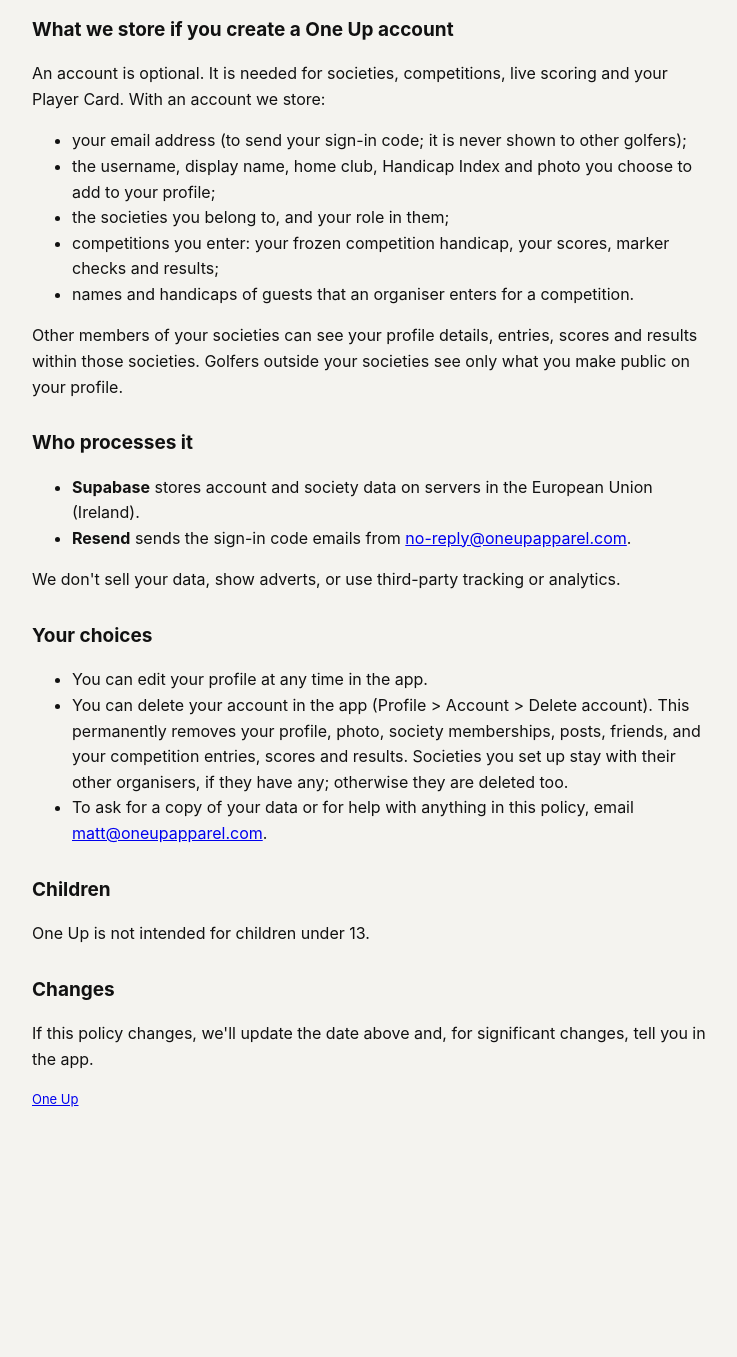
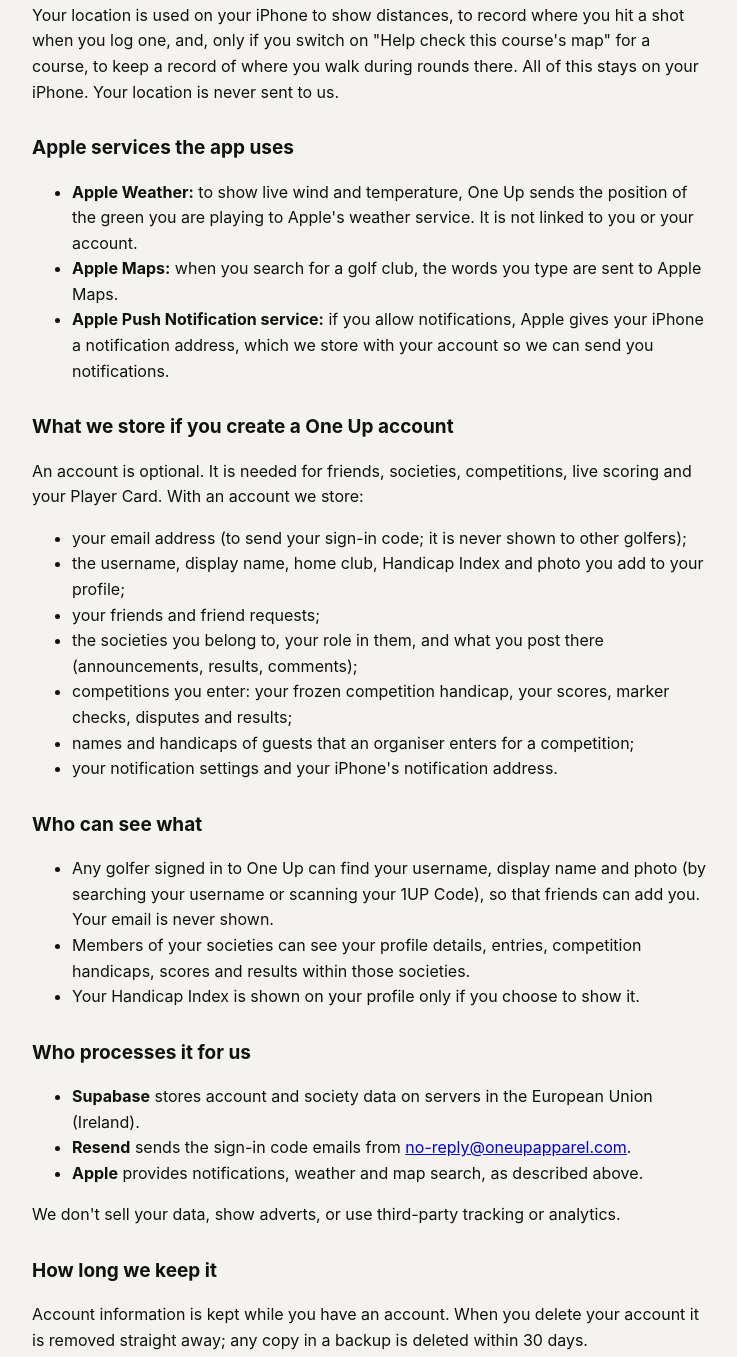
Before and after one commit to MatttDoggg/one-up-site, a plain HTML site: page privacy/index.html in a window 1280 px wide. Shown: the part 370-1727 px from the top of the page, without its empty margins (270-1007 px from the left). Before the commit the page ends 1553 px from the top, so only its background shows below. Drawn offline with Linux system fonts and the light colour scheme.

Commit message:
Revise privacy policy for clarity and detail
Updated privacy policy to clarify data usage and storage practices.

```diff
--- a/privacy/index.html
+++ b/privacy/index.html
@@ -10,30 +10,47 @@
 <div class="policy">
 <h1>One Up: Privacy Policy</h1>
 <p>Last updated: 11 November 2026</p>
-<p>One Up is a golf scoring app for societies and golf trips, run by Matthew Simpson (contact: <a href="mailto:matt@oneupapparel.com">matt@oneupapparel.com</a>). This policy explains what the app stores, why, and the choices you have.</p>
+<p>One Up is a golf app for scoring, improving your game, and running societies and golf trips. It is run by Matthew Simpson (contact: <a href="mailto:matt@oneupapparel.com">matt@oneupapparel.com</a>), who decides how your information is used. This policy explains what the app stores, why, who helps us process it, and your choices.</p>
 <h2>What stays on your iPhone</h2>
-<p>Your own rounds, scores, clubs, course notes and profile photo are stored on your iPhone. Your location is used on your iPhone only, to show distances on the course. It is never sent to us.</p>
+<p>Your rounds, scores, the shots you log (club, where you hit from and the lie), clubs and distances, targets, course notes and imported golf history are stored on your iPhone.</p>
+<p>Your location is used on your iPhone to show distances, to record where you hit a shot when you log one, and, only if you switch on "Help check this course&#x27;s map" for a course, to keep a record of where you walk during rounds there. All of this stays on your iPhone. Your location is never sent to us.</p>
+<h2>Apple services the app uses</h2>
+<ul>
+<li><strong>Apple Weather:</strong> to show live wind and temperature, One Up sends the position of the green you are playing to Apple&#x27;s weather service. It is not linked to you or your account.</li>
+<li><strong>Apple Maps:</strong> when you search for a golf club, the words you type are sent to Apple Maps.</li>
+<li><strong>Apple Push Notification service:</strong> if you allow notifications, Apple gives your iPhone a notification address, which we store with your account so we can send you notifications.</li>
+</ul>
 <h2>What we store if you create a One Up account</h2>
-<p>An account is optional. It is needed for societies, competitions, live scoring and your Player Card. With an account we store:</p>
+<p>An account is optional. It is needed for friends, societies, competitions, live scoring and your Player Card. With an account we store:</p>
 <ul>
-<li>your email address (to send your sign-in code; it is never shown to other golfers);
-<li>the username, display name, home club, Handicap Index and photo you choose to add to your profile;
-<li>the societies you belong to, and your role in them;
-<li>competitions you enter: your frozen competition handicap, your scores, marker checks and results;
-<li>names and handicaps of guests that an organiser enters for a competition.
+<li>your email address (to send your sign-in code; it is never shown to other golfers);</li>
+<li>the username, display name, home club, Handicap Index and photo you add to your profile;</li>
+<li>your friends and friend requests;</li>
+<li>the societies you belong to, your role in them, and what you post there (announcements, results, comments);</li>
+<li>competitions you enter: your frozen competition handicap, your scores, marker checks, disputes and results;</li>
+<li>names and handicaps of guests that an organiser enters for a competition;</li>
+<li>your notification settings and your iPhone&#x27;s notification address.</li>
 </ul>
-<p>Other members of your societies can see your profile details, entries, scores and results within those societies. Golfers outside your societies see only what you make public on your profile.</p>
-<h2>Who processes it</h2>
+<h2>Who can see what</h2>
 <ul>
-<li><strong>Supabase</strong> stores account and society data on servers in the European Union (Ireland).
-<li><strong>Resend</strong> sends the sign-in code emails from <a href="mailto:no-reply@oneupapparel.com">no-reply@oneupapparel.com</a>.
+<li>Any golfer signed in to One Up can find your username, display name and photo (by searching your username or scanning your 1UP Code), so that friends can add you. Your email is never shown.</li>
+<li>Members of your societies can see your profile details, entries, competition handicaps, scores and results within those societies.</li>
+<li>Your Handicap Index is shown on your profile only if you choose to show it.</li>
+</ul>
+<h2>Who processes it for us</h2>
+<ul>
+<li><strong>Supabase</strong> stores account and society data on servers in the European Union (Ireland).</li>
+<li><strong>Resend</strong> sends the sign-in code emails from <a href="mailto:no-reply@oneupapparel.com">no-reply@oneupapparel.com</a>.</li>
+<li><strong>Apple</strong> provides notifications, weather and map search, as described above.</li>
 </ul>
 <p>We don&#x27;t sell your data, show adverts, or use third-party tracking or analytics.</p>
-<h2>Your choices</h2>
+<h2>How long we keep it</h2>
+<p>Account information is kept while you have an account. When you delete your account it is removed straight away; any copy in a backup is deleted within 30 days.</p>
+<h2>Your choices and rights</h2>
 <ul>
-<li>You can edit your profile at any time in the app.
-<li>You can delete your account in the app (Profile &gt; Account &gt; Delete account). This permanently removes your profile, photo, society memberships, posts, friends, and your competition entries, scores and results. Societies you set up stay with their other organisers, if they have any; otherwise they are deleted too.
-<li>To ask for a copy of your data or for help with anything in this policy, email <a href="mailto:matt@oneupapparel.com">matt@oneupapparel.com</a>.
+<li>You can edit your profile at any time in the app.</li>
+<li>You can delete your account in the app (Profile &gt; Account &gt; Delete account). This permanently removes your profile, photo, friends, society memberships, posts, notifications, and your competition entries, scores and results (they no longer appear on leaderboards). Competitions and invitations you set up stay with the society. If you own a society, ownership passes to one of its organisers; if it has other members but no organiser, the app asks you to hand over ownership first; if you are its only member, it is deleted with your account.</li>
+<li>Under UK data protection law you can ask for a copy of your data, ask us to correct or delete it, or object to how we use it. Email <a href="mailto:matt@oneupapparel.com">matt@oneupapparel.com</a>. If you are unhappy with our reply you can complain to the Information Commissioner&#x27;s Office (<a href="https://ico.org.uk">ico.org.uk</a>).</li>
 </ul>
 <h2>Children</h2>
 <p>One Up is not intended for children under 13.</p>
```
